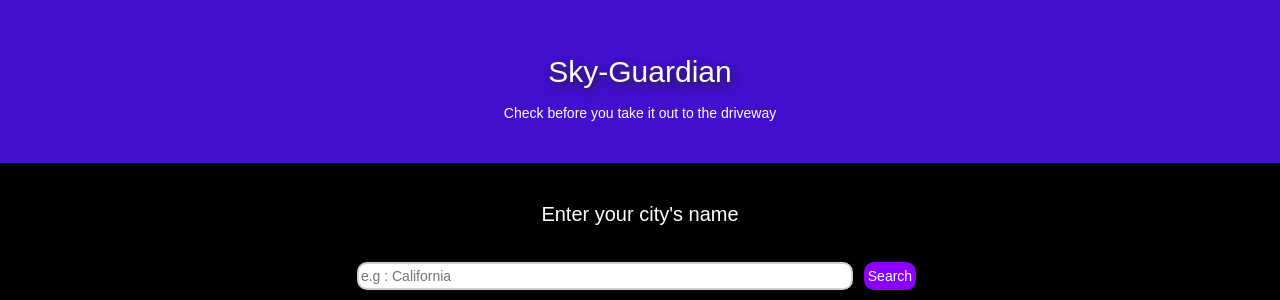
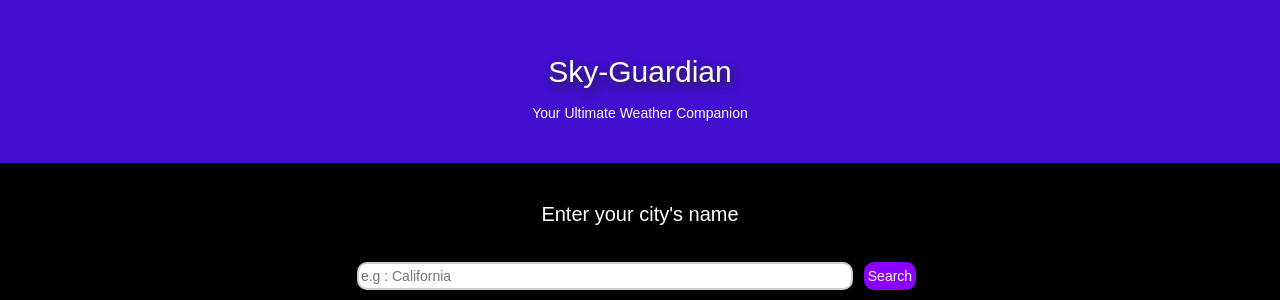
Before and after one commit to AnishDubey27/Sky-Guardian, a Django app: page / in a window 1280 px wide. Shown: the top 300 px of the page. Run offline with Django 4.2, Linux system fonts and the light colour scheme; some libraries are stand-ins or nearby versions; some web fonts are replaced.

Commit message:
Update index.html
testing CI/CD pipeline

```diff
--- a/templates/index.html
+++ b/templates/index.html
@@ -87,7 +87,7 @@
 <body>
   <header id="main-header">
     <h1>Sky-Guardian</h1>
-    <p>Check before you take it out to the driveway</p>
+    <p>Your Ultimate Weather Companion</p>
   </header>
   <main>
     <section id="takeinput">
```
